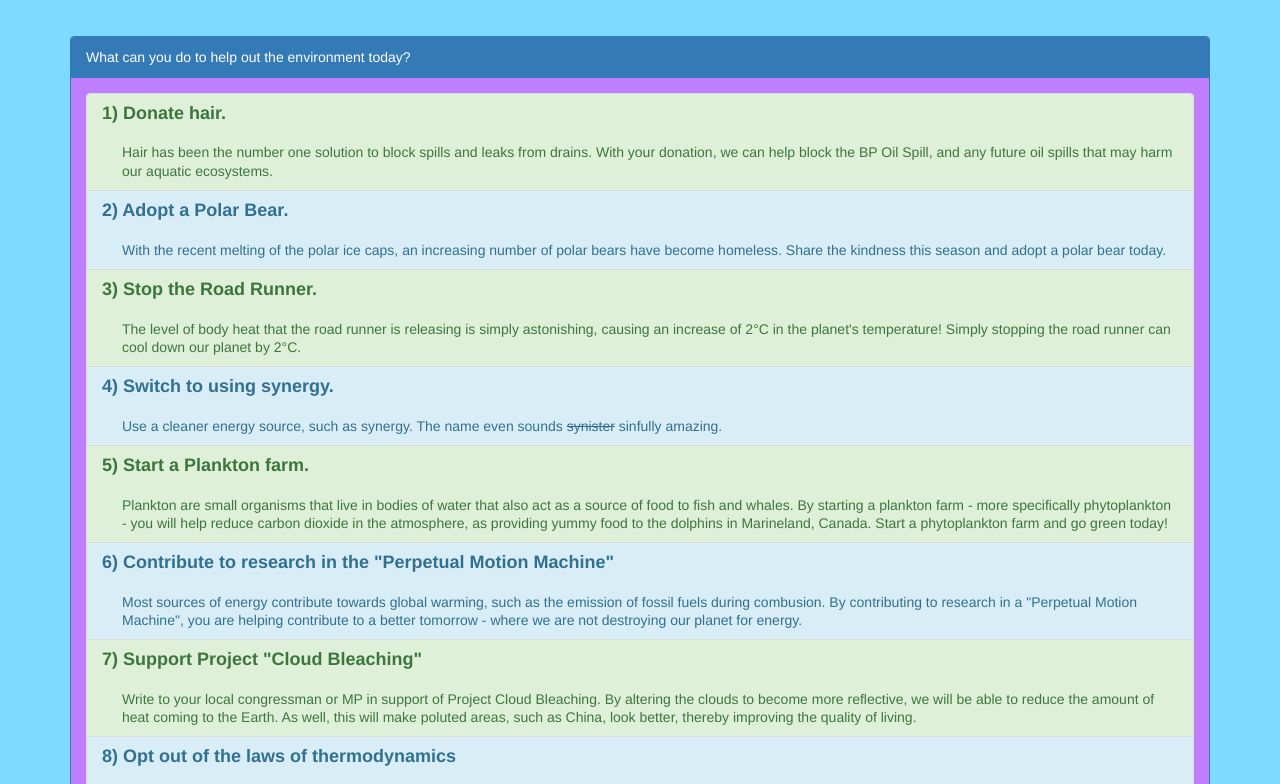
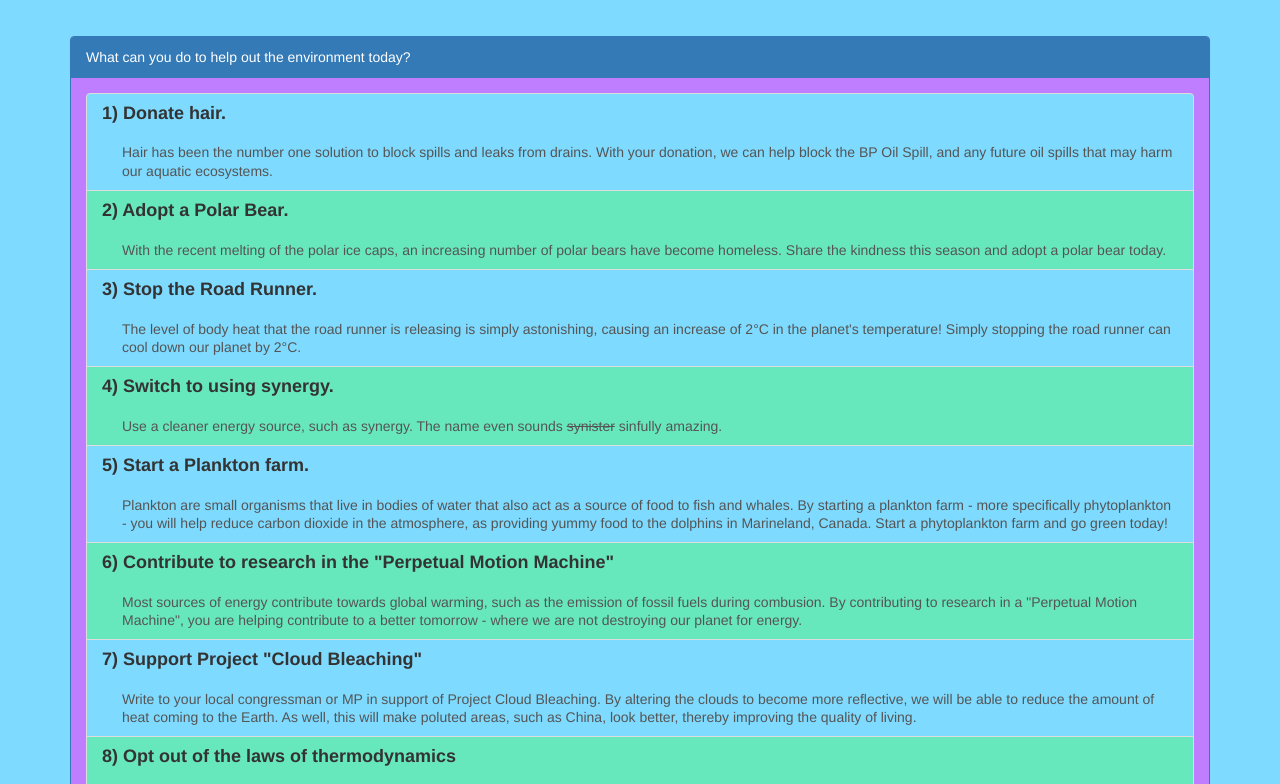
Before and after one commit to PandaWings/acmeinc, a plain HTML site: page help.html in a window 1280 px wide. Shown: the part 157-941 px from the top of the page. Drawn offline with Linux system fonts and the light colour scheme; a web font is replaced by a local one.

Commit message:
Reverted - No Contexual Classes for List-Group

```diff
--- a/css/styles.css
+++ b/css/styles.css
@@ -57,14 +57,12 @@ ul.navbar-nav a {
     color: #6776E8 !important;
 }
 /** Alternating Colors for help.html**/
-/***
 #helpPage div.list-group > a:nth-child(even) {
     background-color: #67E8BC;
 }
 #helpPage div.list-group > a:nth-child(odd) {
     background-color: #7EDAFF;
 }
-***/
 #helpPage div.list-group h4 {
     font-weight: bold;
     margin-bottom: 20px;
--- a/help.html
+++ b/help.html
@@ -73,35 +73,35 @@
                         ** Used <a> tags since if using list-group-item-* gives a nice, free hover effect
                         -->
 
-                        <a class="list-group-item list-group-item-success">
+                        <a class="list-group-item">
                             <h4 class="list-group-item-heading">1) Donate hair.</h4>
                             <p class="list-group-item-text">Hair has been the number one solution to block spills and leaks from drains. With your donation, we can help block the BP Oil Spill, and any future oil spills that may harm our aquatic ecosystems.</p>
                         </a>
-                        <a class="list-group-item list-group-item-info">
+                        <a class="list-group-item">
                             <h4 class="list-group-item-heading">2) Adopt a Polar Bear.</h4>
                             <p class="list-group-item-text">With the recent melting of the polar ice caps, an increasing number of polar bears have become homeless. Share the kindness this season and adopt a polar bear today.</p>
                         </a>
-                        <a class="list-group-item list-group-item-success">
+                        <a class="list-group-item">
                             <h4 class="list-group-item-heading">3) Stop the Road Runner.</h4>
                             <p class="list-group-item-text">The level of body heat that the road runner is releasing is simply astonishing, causing an increase of 2&deg;C in the planet's temperature! Simply stopping the road runner can cool down our planet by 2&deg;C.</p>
                         </a>
-                        <a class="list-group-item list-group-item-info">
+                        <a class="list-group-item">
                             <h4 class="list-group-item-heading">4) Switch to using synergy.</h4>
                             <p class="list-group-item-text">Use a cleaner energy source, such as synergy. The name even sounds <span style="text-decoration: line-through;">synister</span> sinfully amazing.</p>
                         </a>
-                        <a class="list-group-item list-group-item-success">
+                        <a class="list-group-item">
                             <h4 class="list-group-item-heading">5) Start a Plankton farm.</h4>
                             <p class="list-group-item-text">Plankton are small organisms that live in bodies of water that also act as a source of food to fish and whales. By starting a plankton farm - more specifically phytoplankton - you will help reduce carbon dioxide in the atmosphere, as providing yummy food to the dolphins in Marineland, Canada. Start a phytoplankton farm and go green today!</p>
                         </a>
-                        <a class="list-group-item list-group-item-info">
+                        <a class="list-group-item">
                             <h4 class="list-group-item-heading">6) Contribute to research in the "Perpetual Motion Machine"</h4>
                             <p class="list-group-item-text">Most sources of energy contribute towards global warming, such as the emission of fossil fuels during combusion. By contributing to research in a "Perpetual Motion Machine", you are helping contribute to a better tomorrow - where we are not destroying our planet for energy.</p>
                         </a>
-                        <a class="list-group-item list-group-item-success">
+                        <a class="list-group-item">
                             <h4 class="list-group-item-heading">7) Support Project "Cloud Bleaching"</h4>
                             <p class="list-group-item-text">Write to your local congressman or MP in support of Project Cloud Bleaching. By altering the clouds to become more reflective, we will be able to reduce the amount of heat coming to the Earth. As well, this will make poluted areas, such as China, look better, thereby improving the quality of living.</p>
                         </a>
-                        <a class="list-group-item list-group-item-info">
+                        <a class="list-group-item">
                             <h4 class="list-group-item-heading">8) Opt out of the laws of thermodynamics</h4>
                             <p class="list-group-item-text">It has recently become clear that the laws of thermodynamics have become very troublesome. It is due to these laws that the earth's atmosphere is rising in temperature. Take a stand! Opt out today!</p>
                         </a>
```
